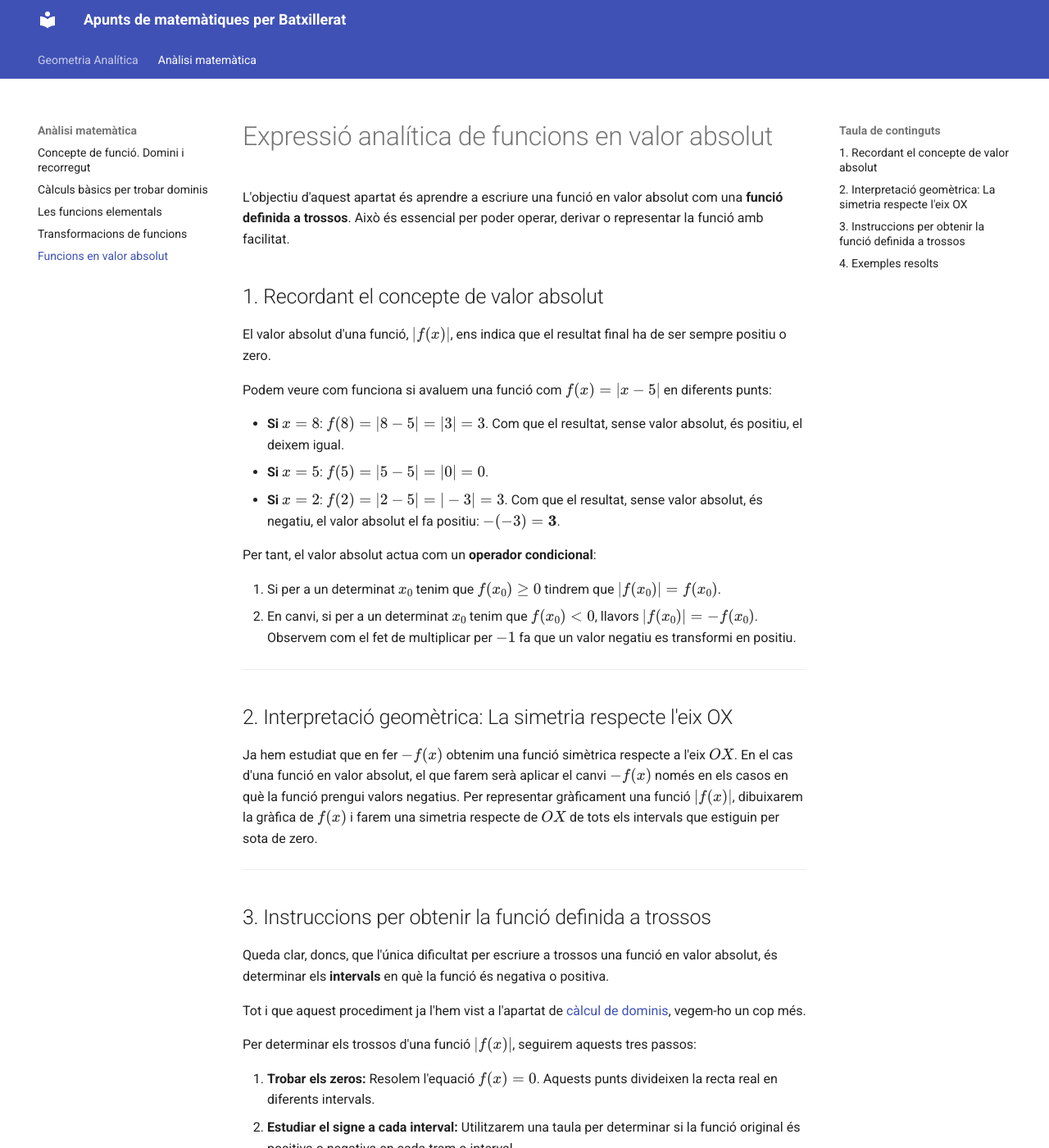
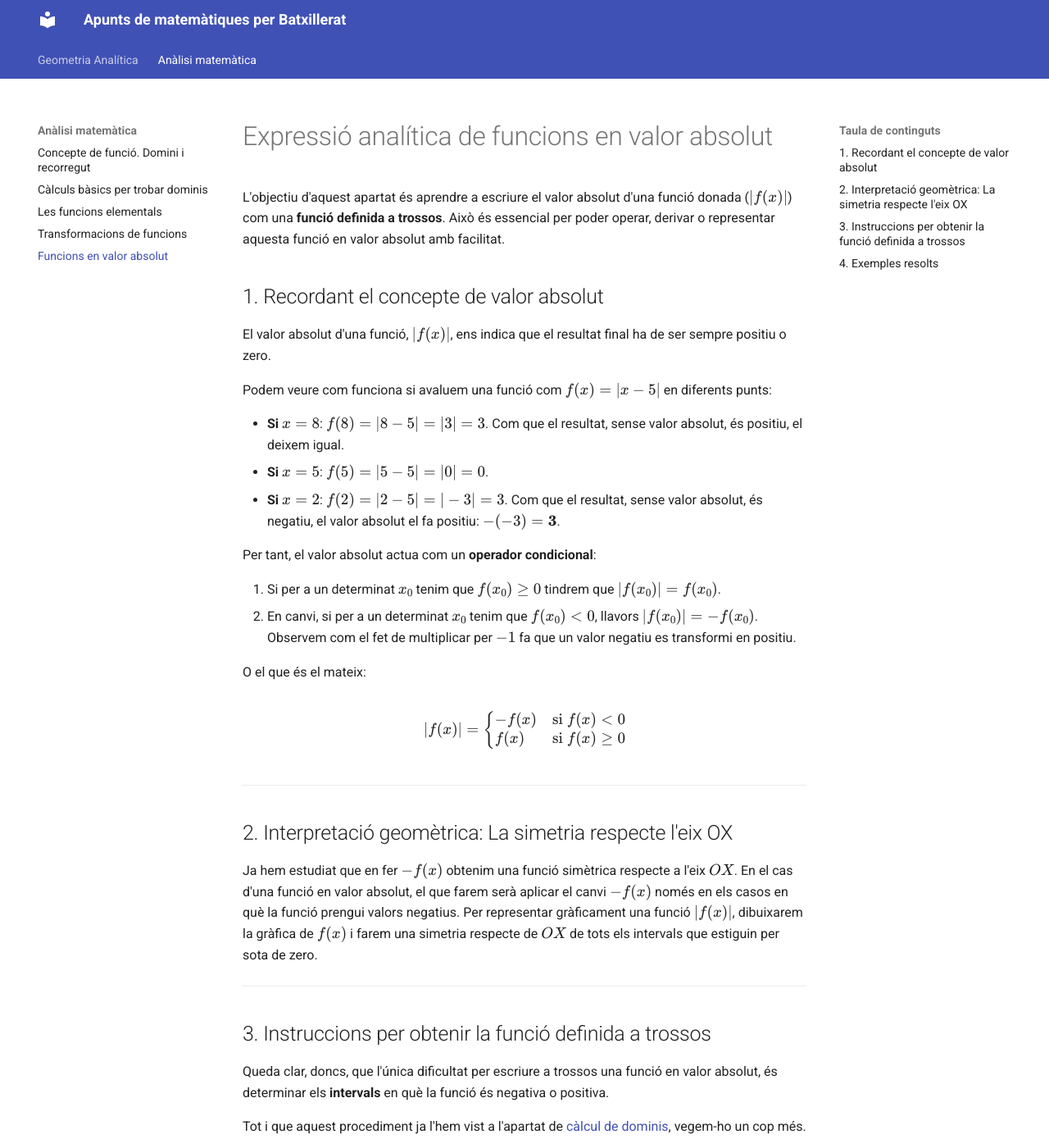
Before and after one commit to irazuzta/MatematiquesBat, an MkDocs documentation site: the page built from docs/analisi/05_funcions_valor_absolut.md, in a window 1280 px wide and 1400 px high. Shown: the whole window at 82% size. Built offline with MkDocs 1.6.1 and Material for MkDocs 9.7.7, drawn with Linux system fonts in a browser that asks for light colours.

Commit message:
valor absolut

```diff
--- a/docs/analisi/05_funcions_valor_absolut.md
+++ b/docs/analisi/05_funcions_valor_absolut.md
@@ -1,6 +1,6 @@
 # Expressió analítica de funcions en valor absolut
 
-L'objectiu d'aquest apartat és aprendre a escriure una funció en valor absolut com una **funció definida a trossos**. Això és essencial per poder operar, derivar o representar la funció amb facilitat.
+L'objectiu d'aquest apartat és aprendre a escriure el valor absolut d'una funció donada ($|f(x)|$) com una **funció definida a trossos**. Això és essencial per poder operar, derivar o representar aquesta funció en valor absolut amb facilitat.
 
 ## 1. Recordant el concepte de valor absolut
 
@@ -16,6 +16,10 @@ Per tant, el valor absolut actua com un **operador condicional**:
 
 1. Si per a un determinat $x_0$ tenim que $f(x_0)\geq 0$ tindrem que $|f(x_0)|=f(x_0)$.
 2. En canvi, si per a un determinat $x_0$ tenim que $f(x_0)<0$, llavors $|f(x_0)|=-f(x_0)$. Observem com el fet de multiplicar per $-1$ fa que un valor negatiu es transformi en positiu.
+
+O el que és el mateix:
+
+$$|f(x)| = \begin{cases} -f(x) & \text{si } f(x) < 0 \\ f(x) & \text{si }  f(x) \geq 0  \end{cases}$$
 
 ---
 
```
